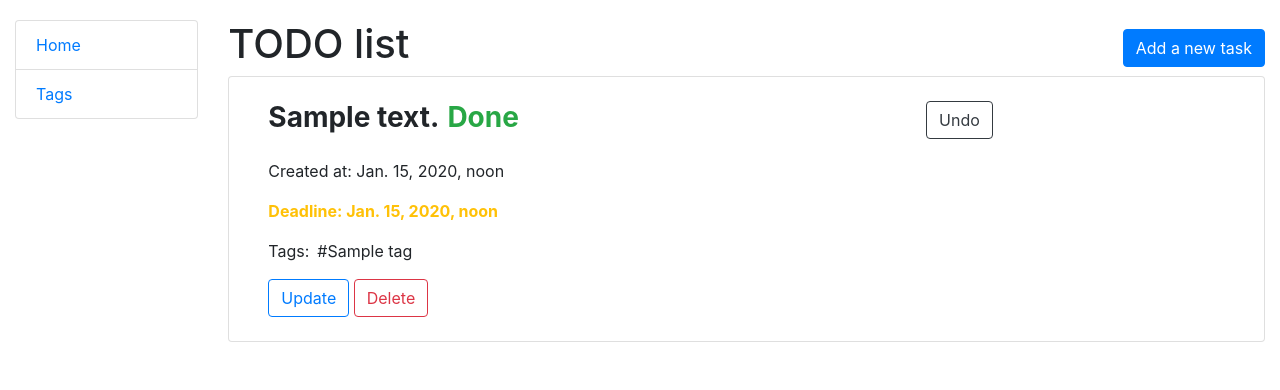
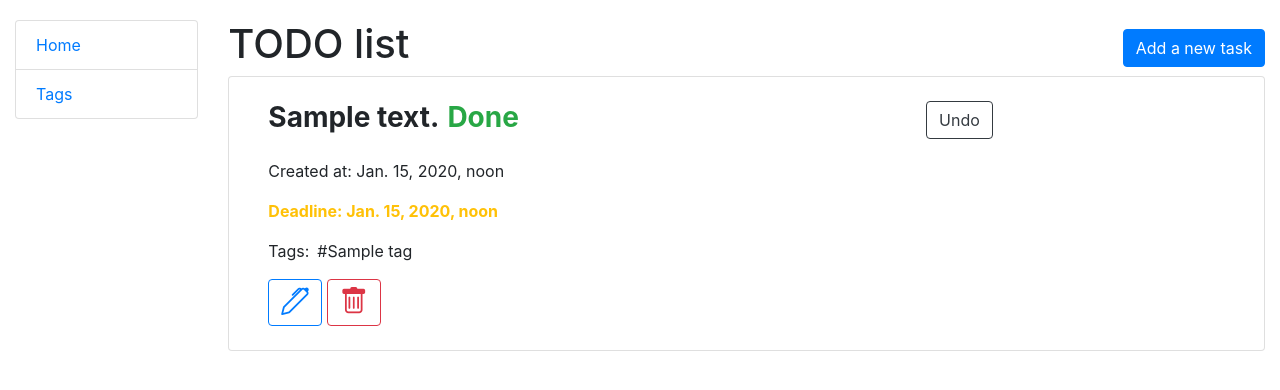
Before and after one commit to vladislav-tsybuliak1/Todo-list, a Django app: page / in a window 1280 px wide. Shown: the top 390 px of the page. Run offline with Django 5.2, Linux system fonts and the light colour scheme; tables that the repository leaves empty hold one stand-in row (values such as "Sample post").

Commit message:
Add icons instead of buttons for task deletion/updating

```diff
--- a/templates/task/index.html
+++ b/templates/task/index.html
@@ -74,11 +74,11 @@
           <div>
             <a href="{% url 'task:task-update' task.id %}"
                class="btn btn-outline-primary">
-              Update
+              <i class="bi-pen h3"></i>
             </a>
             <a href="{% url 'task:task-delete' task.id %}"
                class="btn btn-outline-danger">
-              Delete
+              <i class="bi-trash h3"></i>
             </a>
           </div>
 
```
